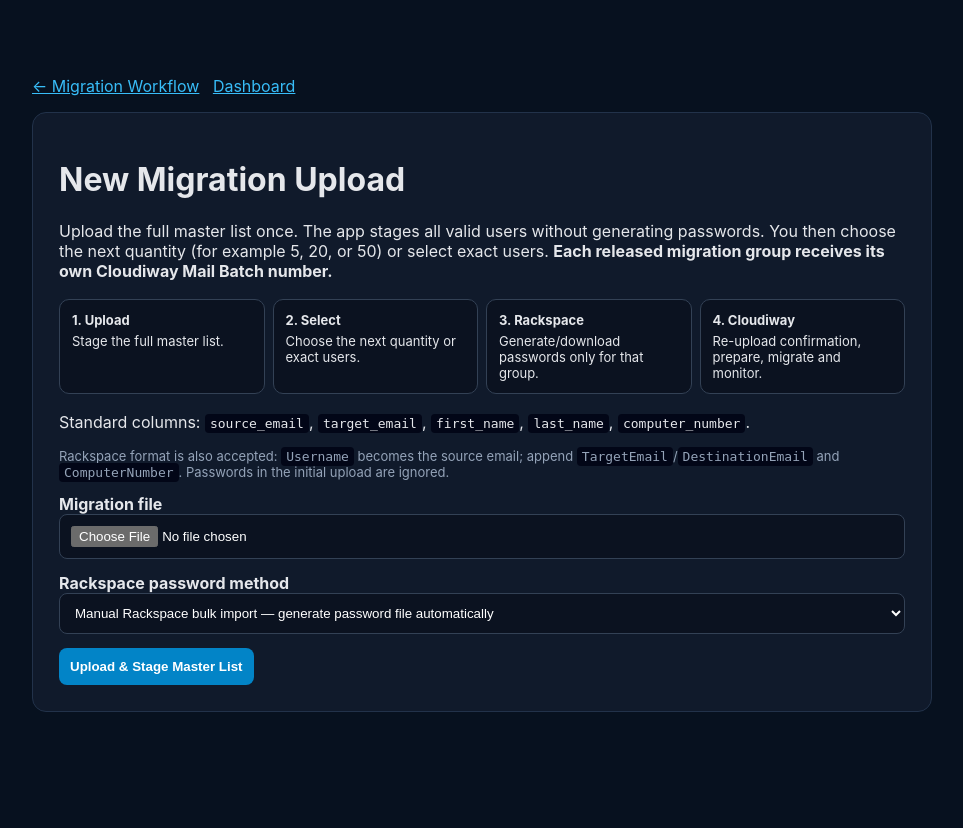
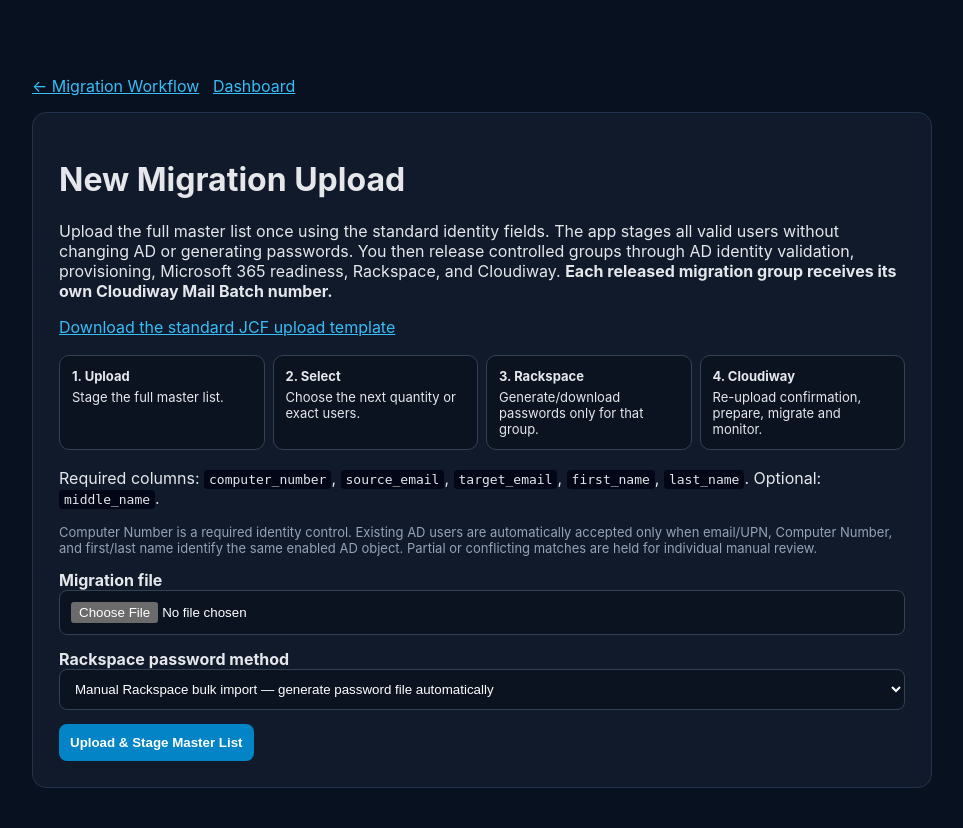
Before and after one commit to nigelebrown/cloudiway-migration-manager, a FastAPI app: page /upload in a window 1280 px wide. Shown: the top 828 px of the page, without its empty margins (158-1121 px from the left). Before the commit the page ends 712 px from the top, so only its background shows below. Run offline with FastAPI, Linux system fonts and the light colour scheme; the visitor is signed in with stand-in values (Sample User, id 1); parts of the project's set-up code (start-up, migrations or seed data) failed here and were passed over.

Commit message:
Standardize upload page on AD identity template

```diff
--- a/app/templates/upload.html
+++ b/app/templates/upload.html
@@ -2,10 +2,10 @@
 :root{font-family:Inter,system-ui,sans-serif;color-scheme:dark}body{background:#07111f;color:#e5e7eb;margin:0}.wrap{max-width:900px;margin:40px auto;padding:20px}.card{background:#101a2b;border:1px solid #22324a;padding:26px;border-radius:14px}a{color:#38bdf8}.err{background:#451a1a;color:#fecaca;padding:10px;border-radius:8px}.hint{color:#94a3b8;font-size:13px}.field{margin:14px 0}input,select,button{padding:11px;border-radius:8px}input[type=file],select{width:100%;box-sizing:border-box;background:#0b1220;color:#fff;border:1px solid #334155}button{background:#0284c7;color:white;border:0;font-weight:800}code{background:#020617;padding:2px 5px;border-radius:4px}.flow{display:grid;grid-template-columns:repeat(4,1fr);gap:8px;margin:18px 0}.step{background:#0b1220;border:1px solid #334155;border-radius:10px;padding:12px;font-size:13px}.step b{display:block;margin-bottom:5px}@media(max-width:700px){.flow{grid-template-columns:1fr 1fr}}
 </style></head><body><div class="wrap"><p><a href="/workflow">← Migration Workflow</a> &nbsp; <a href="/dashboard">Dashboard</a></p><div class="card">
 <h1>New Migration Upload</h1>
-<p>Upload the full master list once. The app stages all valid users without generating passwords. You then choose the next quantity (for example 5, 20, or 50) or select exact users. <b>Each released migration group receives its own Cloudiway Mail Batch number.</b></p>
+<p>Upload the full master list once using the standard identity fields. The app stages all valid users without changing AD or generating passwords. You then release controlled groups through AD identity validation, provisioning, Microsoft 365 readiness, Rackspace, and Cloudiway. <b>Each released migration group receives its own Cloudiway Mail Batch number.</b></p><p><a href="/upload/template.xlsx">Download the standard JCF upload template</a></p>
 <div class="flow"><div class="step"><b>1. Upload</b>Stage the full master list.</div><div class="step"><b>2. Select</b>Choose the next quantity or exact users.</div><div class="step"><b>3. Rackspace</b>Generate/download passwords only for that group.</div><div class="step"><b>4. Cloudiway</b>Re-upload confirmation, prepare, migrate and monitor.</div></div>
-<p>Standard columns: <code>source_email</code>, <code>target_email</code>, <code>first_name</code>, <code>last_name</code>, <code>computer_number</code>.</p>
-<p class="hint">Rackspace format is also accepted: <code>Username</code> becomes the source email; append <code>TargetEmail</code>/<code>DestinationEmail</code> and <code>ComputerNumber</code>. Passwords in the initial upload are ignored.</p>
+<p>Required columns: <code>computer_number</code>, <code>source_email</code>, <code>target_email</code>, <code>first_name</code>, <code>last_name</code>. Optional: <code>middle_name</code>.</p>
+<p class="hint">Computer Number is a required identity control. Existing AD users are automatically accepted only when email/UPN, Computer Number, and first/last name identify the same enabled AD object. Partial or conflicting matches are held for individual manual review.</p>
 {% if error %}<p class="err">{{error}}</p>{% endif %}
 <form method="post" enctype="multipart/form-data">
 <div class="field"><label><b>Migration file</b></label><input type="file" name="file" accept=".xlsx,.csv" required></div>
```
